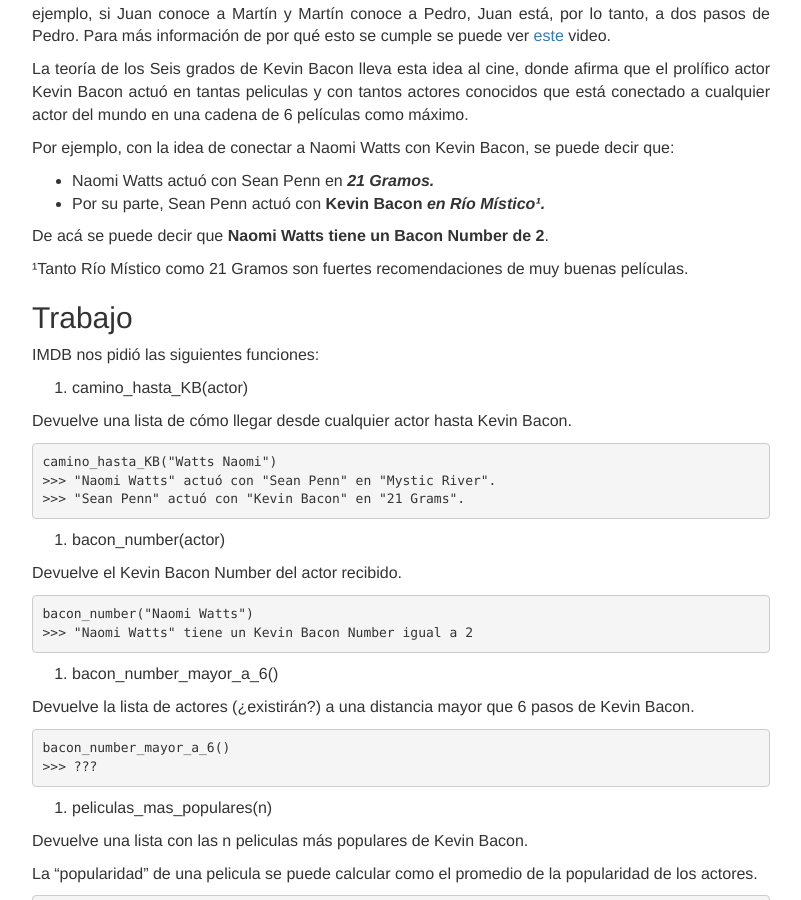
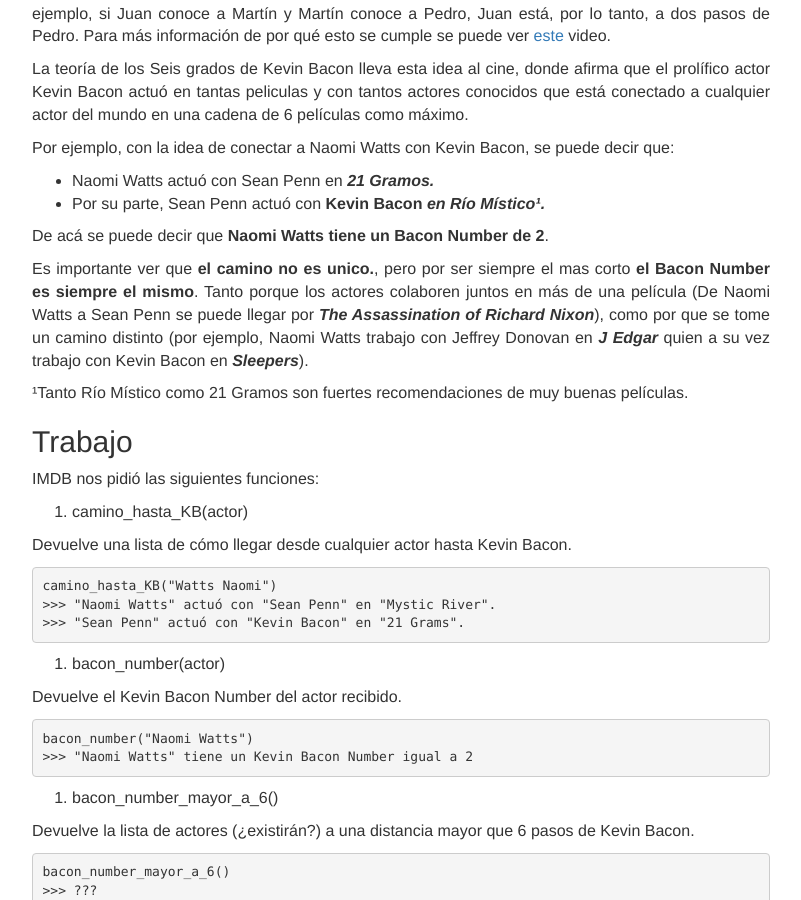
Before and after one commit to algoritmos-rw/algoritmos, a Jekyll site: the page built from static/tps/2017_2/tp3/index.md, in a window 1280 px wide and 900 px high, scrolled down 915 px. Shown: the whole window, without its empty margins (239-1040 px from the left). Built offline with Jekyll 4.4.1, drawn with Linux system fonts in a browser that asks for light colours; our own code applies the rules of GitHub Pages for plain Markdown files.

Commit message:
Aclarado el tema de doble colaboraciones

```diff
--- a/static/tps/2017_2/tp3/index.md
+++ b/static/tps/2017_2/tp3/index.md
@@ -41,6 +41,8 @@
 * Por su parte, Sean Penn actuó con **Kevin Bacon** _**en Río Místico¹.**_
 
 De acá se puede decir que **Naomi Watts tiene un Bacon Number de 2**.
+
+Es importante ver que **el camino no es unico.**, pero por ser siempre el mas corto **el Bacon Number es siempre el mismo**. Tanto porque los actores colaboren juntos en más de una película (De Naomi Watts a Sean Penn se puede llegar por _**The Assassination of Richard Nixon**_), como por que se tome un camino distinto (por ejemplo, Naomi Watts trabajo con Jeffrey Donovan en _**J Edgar**_ quien a su vez trabajo con Kevin Bacon en _**Sleepers**_).
 
 ¹Tanto Río Místico como 21 Gramos son fuertes recomendaciones de muy buenas películas.
 
```
